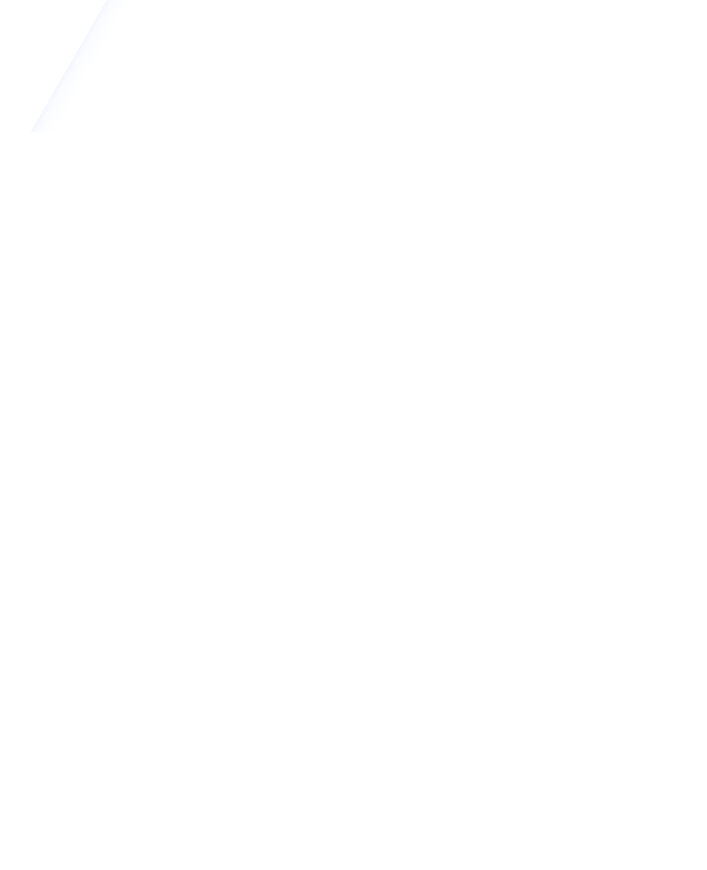
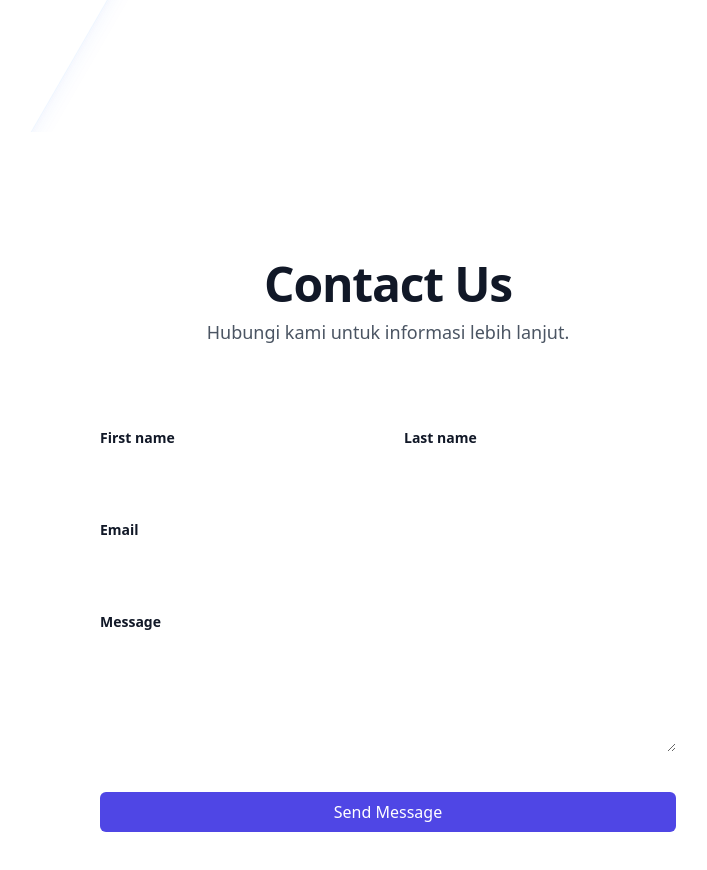
Before and after one commit to Ruslanwest/bali-tour-travel, a React (Create React App) app in the folder frontend/: page / in a window 1280 px wide. Shown: the part 2020-2890 px from the top of the page, without its empty margins (252-959 px from the left). Before the commit the page ends 2152 px from the top, so only its background shows below. Built offline with nearby package versions, Linux system fonts and the light colour scheme.

Commit message:
add Contact

```diff
--- a/frontend/src/App.js
+++ b/frontend/src/App.js
@@ -1,9 +1,10 @@
 import React from "react";
-import { BrowserRouter as Router, Routes, Route, Link } from "react-router-dom";
-import Home from "./pages/Home";
+import { BrowserRouter as Router } from "react-router-dom";
 import Navbar from "./components/Navbar";
 import StatsSection from './components/StatsSection';
 import Testimony from './components/Testimony';
+import Contact from "./components/Contact";
+
 
 const App = () => {
   return (
@@ -11,6 +12,7 @@
       <Navbar />
       <StatsSection />
       <Testimony />
+      <Contact />
     </Router>
 
   );
--- /dev/null
+++ b/frontend/src/components/Contact.jsx
@@ -0,0 +1,83 @@
+'use client'
+
+import { useState } from 'react'
+import { ChevronDownIcon } from '@heroicons/react/16/solid'
+import { Field, Label, Switch } from '@headlessui/react'
+
+export default function Contact() {
+  const [agreed, setAgreed] = useState(false)
+
+  return (
+    <div className="isolate bg-white px-6 py-24 sm:py-32 lg:px-8">
+      <div
+        aria-hidden="true"
+        className="absolute inset-x-0 top-[-10rem] -z-10 transform-gpu overflow-hidden blur-3xl sm:top-[-20rem]"
+      >
+        <div
+          style={{
+            clipPath:
+              'polygon(74.1% 44.1%, 100% 61.6%, 97.5% 26.9%, 85.5% 0.1%, 80.7% 2%, 72.5% 32.5%, 60.2% 62.4%, 52.4% 68.1%, 47.5% 58.3%, 45.2% 34.5%, 27.5% 76.7%, 0.1% 64.9%, 17.9% 100%, 27.6% 76.8%, 76.1% 97.7%, 74.1% 44.1%)',
+          }}
+          className="relative left-1/2 -z-10 aspect-[1155/678] w-[36.125rem] max-w-none -translate-x-1/2 rotate-[30deg] bg-gradient-to-tr from-[#ff80b5] to-[#9089fc] opacity-30 sm:left-[calc(50%-40rem)] sm:w-[72.1875rem]"
+        />
+      </div>
+      <div className="mx-auto max-w-2xl text-center">
+        <h2 className="text-balance text-4xl font-semibold tracking-tight text-gray-900 sm:text-5xl">Contact Us</h2>
+        <p className="mt-2 text-lg/8 text-gray-600">Hubungi kami untuk informasi lebih lanjut.</p>
+      </div>
+      <form action="#" method="POST" className="mx-auto mt-16 max-w-xl sm:mt-20">
+        <div className="grid grid-cols-1 gap-x-8 gap-y-6 sm:grid-cols-2">
+          <div>
+            <label htmlFor="first-name" className="block text-sm font-semibold text-gray-900">
+              First name
+            </label>
+            <input
+              id="first-name"
+              name="first-name"
+              type="text"
+              className="mt-2 block w-full rounded-md border-gray-300 p-2 text-gray-900"
+            />
+          </div>
+          <div>
+            <label htmlFor="last-name" className="block text-sm font-semibold text-gray-900">
+              Last name
+            </label>
+            <input
+              id="last-name"
+              name="last-name"
+              type="text"
+              className="mt-2 block w-full rounded-md border-gray-300 p-2 text-gray-900"
+            />
+          </div>
+          <div className="sm:col-span-2">
+            <label htmlFor="email" className="block text-sm font-semibold text-gray-900">
+              Email
+            </label>
+            <input
+              id="email"
+              name="email"
+              type="email"
+              className="mt-2 block w-full rounded-md border-gray-300 p-2 text-gray-900"
+            />
+          </div>
+          <div className="sm:col-span-2">
+            <label htmlFor="message" className="block text-sm font-semibold text-gray-900">
+              Message
+            </label>
+            <textarea
+              id="message"
+              name="message"
+              rows={4}
+              className="mt-2 block w-full rounded-md border-gray-300 p-2 text-gray-900"
+            />
+          </div>
+        </div>
+        <div className="mt-10">
+          <button type="submit" className="w-full rounded-md bg-indigo-600 px-4 py-2 text-white">
+            Send Message
+          </button>
+        </div>
+      </form>
+    </div>
+  )
+}
--- a/frontend/src/pages/Home.js
+++ b/frontend/src/pages/Home.js
@@ -1,5 +1,7 @@
 import React from "react";
 import Testimony from "../components/Testimony";
+import Contact from "../components/Contact";
+
 
 const Home = () => {
   return (
@@ -11,6 +13,7 @@
       <Testimony />
 
       {/* Konten lainnya */}
+      <Contact /> {/* Contact Section Ditambahkan di Sini */}
     </div>
   );
 };
```
